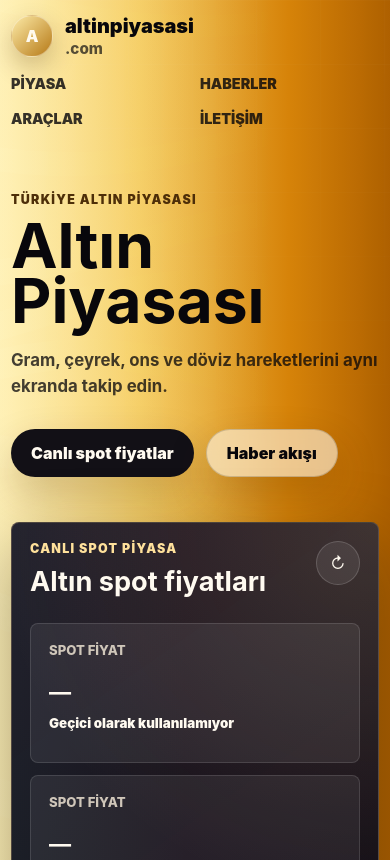
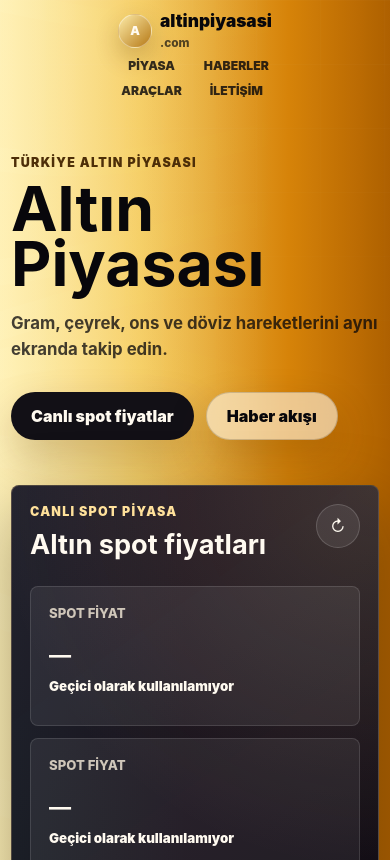
Before and after one commit to emir-mutlu/Altin_Piyasasi, a website: page public/index.html in a window 390 px wide. Shown: the top 860 px of the page. Drawn offline with Linux system fonts and the light colour scheme; no server answers.

Commit message:
Refine mobile header and footer layout

```diff
--- a/public/index.html
+++ b/public/index.html
@@ -24,7 +24,7 @@
       content="Türk lirası cinsinden global spot altın fiyatlarını, gram ve ons değerlerini, teorik Darphane ürün hesaplarını ve güncel piyasa haberlerini takip edin."
     >
     <title>Altın Piyasası | Gram ve Ons Global Spot Altın Fiyatları</title>
-    <link rel="stylesheet" href="styles.css?v=responsive-header-footer-1">
+    <link rel="stylesheet" href="styles.css?v=responsive-header-footer-2">
   </head>
   <body>
     <canvas class="gold-flow" id="goldFlow" aria-hidden="true"></canvas>
--- a/public/styles.css
+++ b/public/styles.css
@@ -738,25 +738,46 @@ h1 {
   .site-header {
     align-items: flex-start;
     flex-direction: column;
-    gap: 8px;
+    gap: 4px;
     justify-content: center;
-    padding: 18px 0;
+    padding: 12px 0 14px;
+  }
+
+  .site-header .brand {
+    gap: 10px;
+  }
+
+  .site-header .brand-mark {
+    width: 38px;
+    height: 38px;
+    font-size: 0.82rem;
+  }
+
+  .site-header .brand strong {
+    font-size: 1.22rem;
+  }
+
+  .site-header .brand small {
+    font-size: 0.82rem;
   }
 
   .nav-links {
     display: grid;
     grid-template-columns: repeat(4, max-content);
-    gap: 0 clamp(18px, 4vw, 32px);
-    width: 100%;
+    gap: 0 24px;
+    width: max-content;
     min-width: 0;
     max-width: 100%;
     justify-content: start;
+    align-self: flex-start;
     overflow-x: visible;
+    font-size: 0.8rem;
   }
 
   .nav-links a {
     min-width: 0;
     max-width: 100%;
+    padding: 7px 0;
   }
 
   .hero-section {
@@ -783,51 +804,93 @@ h1 {
   .site-header {
     width: 100%;
     min-width: 0;
-    padding: 14px 0 16px;
+    gap: 2px;
+    align-items: center;
+    padding: 10px 0 12px;
   }
 
   .site-header .brand {
+    gap: 8px;
     min-width: 0;
     max-width: 100%;
+    align-self: center;
+  }
+
+  .site-header .brand-mark {
+    width: 34px;
+    height: 34px;
+    font-size: 0.76rem;
+  }
+
+  .site-header .brand strong {
+    font-size: 1.08rem;
+  }
+
+  .site-header .brand small {
+    font-size: 0.74rem;
   }
 
   .nav-links {
-    grid-template-columns: repeat(2, minmax(0, 1fr));
-    gap: 0 18px;
-    max-width: 360px;
+    grid-template-columns: repeat(2, max-content);
+    gap: 0 22px;
+    width: max-content;
+    max-width: 100%;
+    align-self: center;
+    justify-content: center;
+    font-size: 0.76rem;
   }
 
   .nav-links a {
     width: max-content;
-    padding: 9px 0;
-    justify-self: start;
+    padding: 5px 0;
+    justify-self: center;
   }
 
   .site-footer {
     grid-template-columns: minmax(0, 1fr);
-    gap: 22px;
-    align-items: start;
+    gap: 12px;
+    align-items: center;
+    justify-items: center;
+    padding: 24px 0 28px;
+    text-align: center;
   }
 
   .site-footer > * {
-    width: 100%;
+    width: max-content;
     min-width: 0;
     max-width: 100%;
   }
 
   .footer-brand {
+    gap: 8px;
     max-width: 100%;
+  }
+
+  .footer-brand .brand-mark {
+    width: 34px;
+    height: 34px;
+    font-size: 0.76rem;
+  }
+
+  .footer-brand strong {
+    font-size: 1.08rem;
+  }
+
+  .footer-brand small {
+    font-size: 0.74rem;
   }
 
   .footer-links {
     display: grid;
     grid-template-columns: repeat(2, max-content);
-    gap: 10px 18px;
-    width: 100%;
+    gap: 6px 16px;
+    width: max-content;
     min-width: 0;
     max-width: 100%;
-    justify-content: start;
+    justify-content: center;
+    justify-items: center;
     color: var(--ink-strong);
+    font-size: 0.82rem;
   }
 
   .footer-links a {
```
